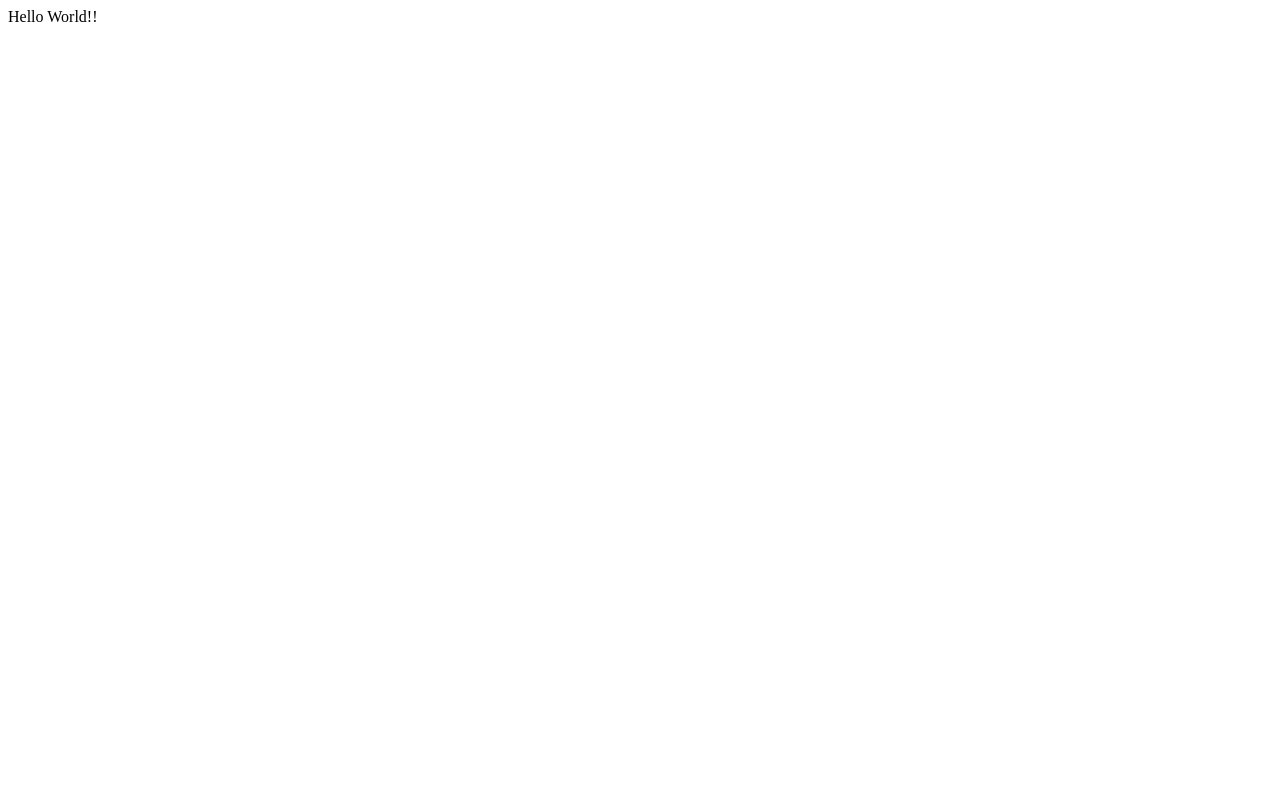
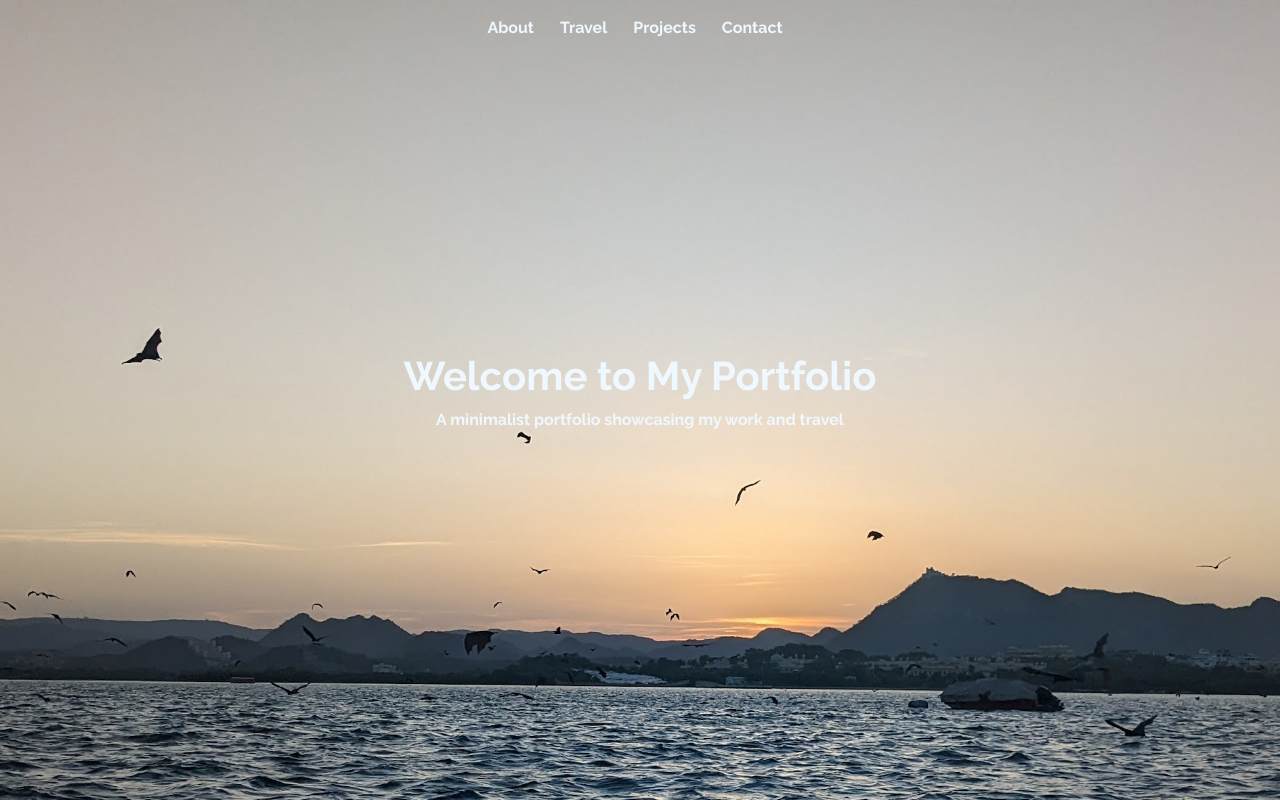
Before and after one commit to dhireshjain/dhireshjain.github.io, a plain HTML site: page index.html in a window 1280 px wide. Shown: the top 800 px of the page. Drawn offline with nearby package versions, Linux system fonts and the light colour scheme.

Commit message:
Create initial portfolio website

```diff
--- /dev/null
+++ b/assets/css/style.css
@@ -0,0 +1,46 @@
+.navbar {
+  background-color: transparent;
+  transition: background-color 0.3s;
+  padding: 0.5rem;
+  font-size: 1rem;
+  font-family: 'Raleway', sans-serif;
+}
+
+.navbar.scrolled {
+  background-color: rgba(0, 0, 0, 0.8);
+}
+
+.navbar-brand {
+  font-weight: bold;
+}
+
+.navbar-nav .nav-link {
+  margin-right: 10px;
+  color: aliceblue;
+}
+
+body {
+  padding-top: 0px;
+  font-family: 'Raleway', sans-serif;
+}
+
+.hero-image {
+  background-image: url('../img/hero.jpeg');
+  background-size: cover;
+  background-position: center;
+  height: 1200px;
+}
+
+.hero-text {
+  position: absolute;
+  top: 50%;
+  left: 50%;
+  transform: translate(-50%, -50%);
+  text-align: center;
+  color: aliceblue;
+}
+
+#fade-text {
+  opacity: 0;
+  transition: opacity 1.0s ease-in;
+}
--- /dev/null
+++ b/assets/js/main.js
@@ -0,0 +1,21 @@
+$(document).ready(function() {
+  $(window).scroll(function() {
+    if ($(this).scrollTop() > 50) {
+      $('.navbar').addClass('scrolled');
+    } else {
+      $('.navbar').removeClass('scrolled');
+    }
+  });
+});
+
+document.addEventListener("DOMContentLoaded", function() {
+  var typed = new Typed("#typed-text-heading", {
+    strings: ["Welcome to My Portfolio"],
+    typeSpeed: 60,
+    showCursor: false,
+    onComplete: function() {
+      document.getElementById("fade-text").style.opacity = 1;
+    }
+  });
+
+});
--- a/index.html
+++ b/index.html
@@ -1 +1,62 @@
-Hello World!!
+<!doctype html>
+<html lang="en">
+  <head>
+    <meta charset="utf-8">
+    <meta name="viewport" content="width=device-width, initial-scale=1">
+    <title>Portfolio</title>
+
+    <link href="https://cdn.jsdelivr.net/npm/bootstrap@5.3.0/dist/css/bootstrap.min.css" rel="stylesheet" integrity="sha384-9ndCyUaIbzAi2FUVXJi0CjmCapSmO7SnpJef0486qhLnuZ2cdeRhO02iuK6FUUVM" crossorigin="anonymous">
+    <link href="https://fonts.googleapis.com/css2?family=Raleway:wght@400;700&display=swap" rel="stylesheet">
+    <link rel="stylesheet" href="assets/css/style.css">
+
+    <script src="https://cdnjs.cloudflare.com/ajax/libs/typed.js/2.0.12/typed.min.js"></script>
+    <script src="https://code.jquery.com/jquery-3.6.0.min.js"></script>
+    <script src="assets/js/main.js"></script>
+
+  </head>
+  <body>
+    <header>
+      <nav class="navbar navbar-expand-lg navbar-dark fixed-top">
+        <div class="container">
+          <button class="navbar-toggler" type="button" data-toggle="collapse" data-target="#navbarNav"
+            aria-controls="navbarNav" aria-expanded="false" aria-label="Toggle navigation">
+            <span class="navbar-toggler-icon"></span>
+          </button>
+          <div class="collapse navbar-collapse justify-content-center" id="navbarNav">
+            <ul class="navbar-nav fw-bold">
+              <li class="nav-item">
+                <a class="nav-link" href="#about">About</a>
+              </li>
+              <li class="nav-item">
+                <a class="nav-link" href="#travel">Travel</a>
+              </li>
+              <li class="nav-item">
+                <a class="nav-link" href="#projects">Projects</a>
+              </li>
+              <li class="nav-item">
+                <a class="nav-link" href="#contact">Contact</a>
+              </li>
+            </ul>
+          </div>
+        </div>
+      </nav>
+    </header>
+
+    <section class="landing-hero">
+      <div class="hero-image">
+        <div class="hero-text">
+          <div class="container text-center">
+            <h1 class="fw-bold"><span id="typed-text-heading"></span></h1>
+            <p class="fw-semibold" id="fade-text">A minimalist portfolio showcasing my work and travel</p>
+          </div>
+        </div>
+      </div>
+    </section>
+    <section id="about" class="section" style="padding-top: 50px;">
+      <div class="container">
+        <h2>About Me</h2>
+        <p>I'm a software engineer from Bengaluru. I like travelling and exploring food wherever I go.</p>
+      </div>
+    </section>
+  </body>
+</html>
```
Also changed, not shown: assets/img/hero.jpeg (added).
